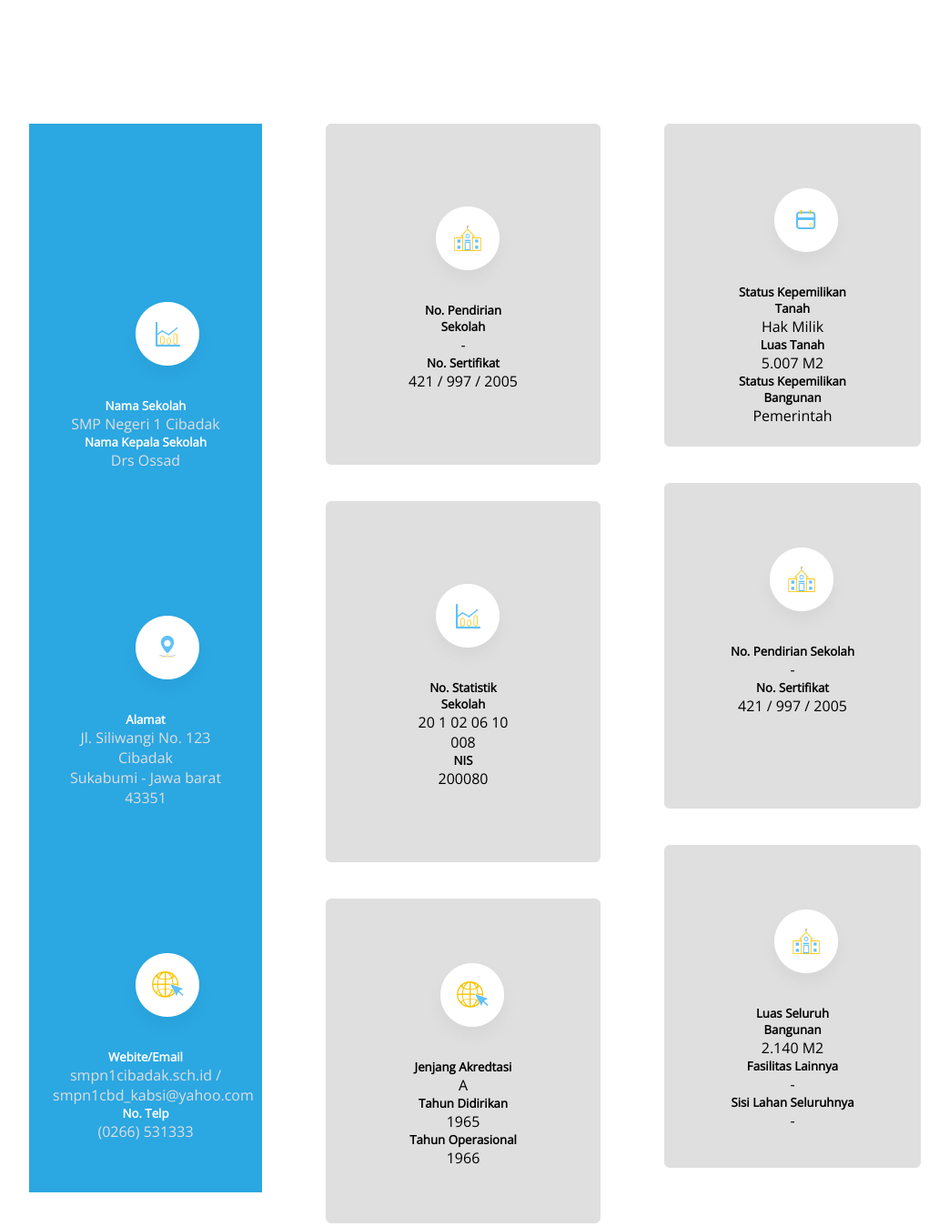
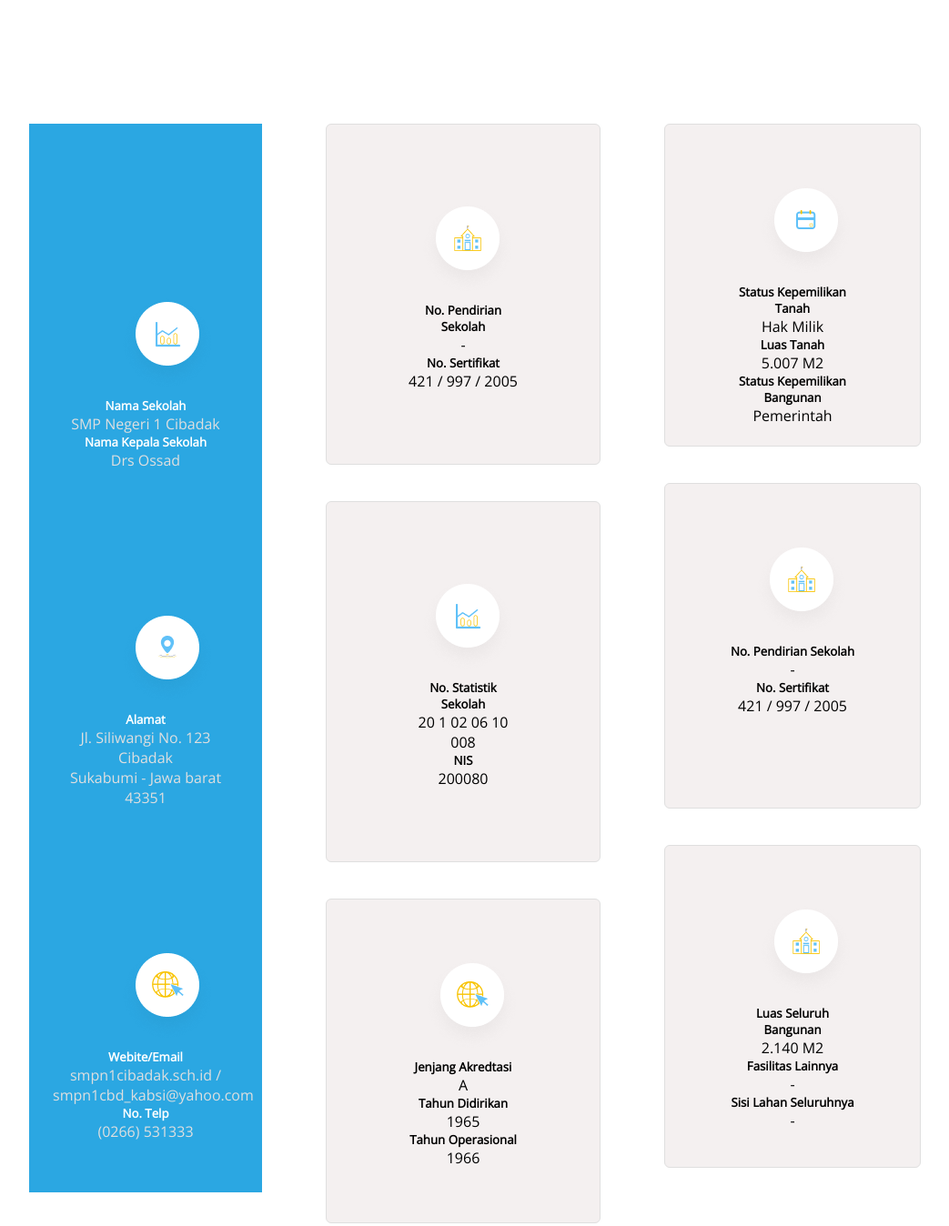
Before and after one commit to yaqutfettah0/Yaqut, a plain HTML site: page lesson11/about.html in a window 1280 px wide. Shown: the part 900-2248 px from the top of the page at 91% size, without its empty margins (198-1241 px from the left). Drawn offline with Linux system fonts and the light colour scheme.

Commit message:
html and css file

```diff
--- a/lesson11/about.css
+++ b/lesson11/about.css
@@ -117,7 +117,7 @@ nav .active::after {
 }
 .mainboxes1 {
     border: 1px solid rgba(223, 223, 223, 1);
-    background-color: rgba(223, 223, 223, 1);
+    background-color: rgb(244, 240, 240);
     border-radius: 6px;
     margin-top: -25px;
     padding: 80px 90px;
@@ -125,14 +125,14 @@ nav .active::after {
 }
 .mainboxes2 {
     border: 1px solid rgba(223, 223, 223, 1);
-    background-color: rgba(223, 223, 223, 1);
+    background-color: rgb(244, 240, 240);
     border-radius: 6px;
     padding: 80px 90px;
     margin-bottom: 40px ;
 }
 .mainboxes3{
     border: 1px solid rgba(223, 223, 223, 1);
-    background-color: rgba(223, 223, 223, 1);
+    background-color: rgb(244, 240, 240);
     border-radius: 6px;
     padding: 60px 70px;
 
@@ -141,7 +141,7 @@ nav .active::after {
 .main-box1 {
     border: 1px solid rgba(223, 223, 223, 1);
     border-radius: 6px;
-    background-color: rgba(223, 223, 223, 1);
+    background-color: rgb(244, 240, 240);
     margin-top: -25px;
     padding: 60px 70px;
     margin-bottom: 40px;
@@ -149,7 +149,7 @@ nav .active::after {
 }
 .main-box2 {
     border: 1px solid rgba(223, 223, 223, 1);
-    background-color: rgba(223, 223, 223, 1);
+    background-color: rgb(244, 240, 240);
     border-radius: 6px;
     padding: 60px 70px;
     margin-bottom: 40px ;
@@ -157,7 +157,7 @@ nav .active::after {
 }
 .main-box3{
     border: 1px solid rgba(223, 223, 223, 1);
-    background-color: rgba(223, 223, 223, 1);
+    background-color: rgb(244, 240, 240);
     border-radius: 6px;
     padding: 60px 70px;
     height: 355px;
```
